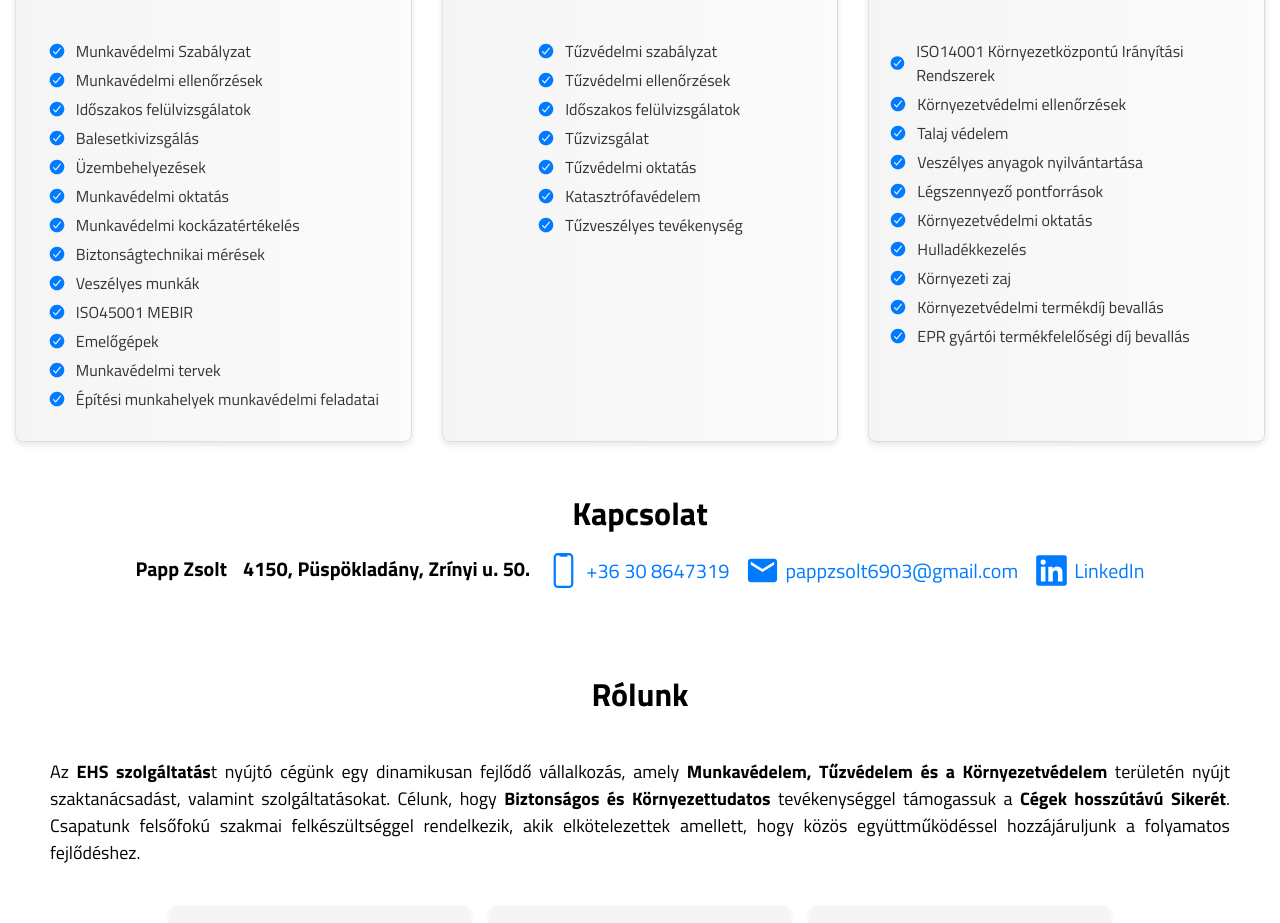
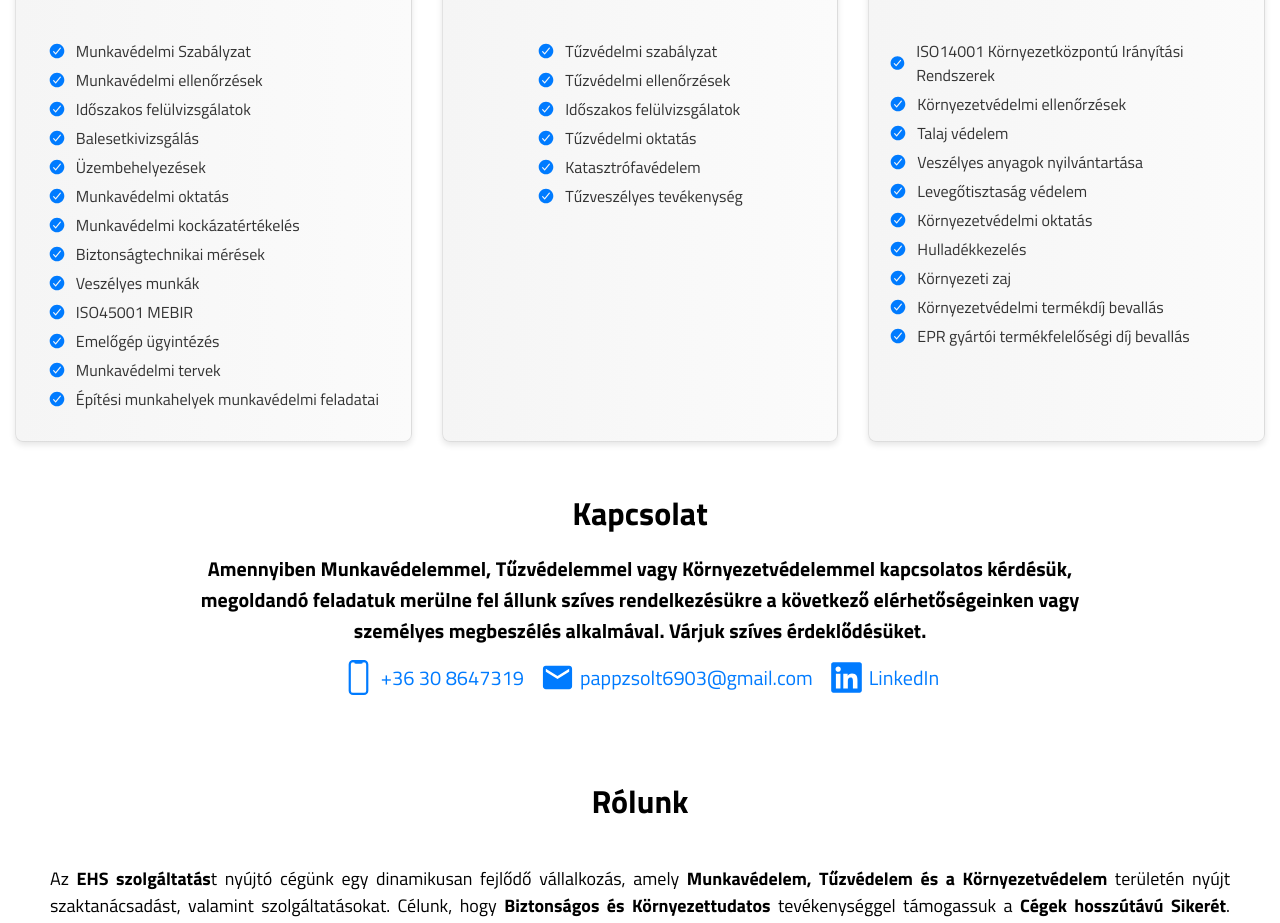
Before and after one commit to pappdanie1/SafetyResponsive, a React (Vite) app: page / in a window 1280 px wide. Shown: the part 840-1763 px from the top of the page. Built offline with nearby package versions, Linux system fonts and the light colour scheme.

Commit message:
refactor

```diff
--- a/src/App.jsx
+++ b/src/App.jsx
@@ -38,11 +38,13 @@ import KornyezetvedelmiOktatas from './pages/KornyezetvedelmiOktatas'
 import Hulladekkezeles from './pages/Hulladekkezeles'
 import Bevallas from './pages/Bevallas'
 import EPRBevallas from './pages/EPRBevallas'
+import ScrollToTop from  './components/ScrollToTop';
 
 function App() {
     return(
         <BrowserRouter>
             <Header/>
+            <ScrollToTop />
             <Routes>
                 <Route path='/' element={<Home/>}/>
                 <Route path='/kapcsolat' element={<ContactUs/>}/>
--- a/src/components/CardContainer.jsx
+++ b/src/components/CardContainer.jsx
@@ -38,7 +38,7 @@ const CardContainer = () => {
                     <li><IoCheckmarkCircle className="check-icon" />Biztonságtechnikai mérések</li>
                     <li><IoCheckmarkCircle className="check-icon" />Veszélyes munkák</li>
                     <li><IoCheckmarkCircle className="check-icon" />ISO45001 MEBIR</li>
-                    <li><IoCheckmarkCircle className="check-icon" />Emelőgépek</li>
+                    <li><IoCheckmarkCircle className="check-icon" />Emelőgép ügyintézés</li>
                     <li><IoCheckmarkCircle className="check-icon" />Munkavédelmi tervek</li>
                     <li><IoCheckmarkCircle className="check-icon" />Építési munkahelyek munkavédelmi feladatai</li>
                 </ul>
@@ -50,7 +50,6 @@ const CardContainer = () => {
                     <li><IoCheckmarkCircle className="check-icon" />Tűzvédelmi szabályzat</li>
                     <li><IoCheckmarkCircle className="check-icon" />Tűzvédelmi ellenőrzések</li>
                     <li><IoCheckmarkCircle className="check-icon" />Időszakos felülvizsgálatok</li>
-                    <li><IoCheckmarkCircle className="check-icon" />Tűzvizsgálat</li>
                     <li><IoCheckmarkCircle className="check-icon" />Tűzvédelmi oktatás</li>
                     <li><IoCheckmarkCircle className="check-icon" />Katasztrófavédelem</li>
                     <li><IoCheckmarkCircle className="check-icon" />Tűzveszélyes tevékenység</li>
@@ -64,7 +63,7 @@ const CardContainer = () => {
                     <li><IoCheckmarkCircle className="check-icon" />Környezetvédelmi ellenőrzések</li>
                     <li><IoCheckmarkCircle className="check-icon" />Talaj védelem</li>
                     <li><IoCheckmarkCircle className="check-icon" />Veszélyes anyagok nyilvántartása</li>
-                    <li><IoCheckmarkCircle className="check-icon" />Légszennyező pontforrások</li>
+                    <li><IoCheckmarkCircle className="check-icon" />Levegőtisztaság védelem</li>
                     <li><IoCheckmarkCircle className="check-icon" />Környezetvédelmi oktatás</li>
                     <li><IoCheckmarkCircle className="check-icon" />Hulladékkezelés</li>
                     <li><IoCheckmarkCircle className="check-icon" />Környezeti zaj</li>
--- a/src/components/Contact.jsx
+++ b/src/components/Contact.jsx
@@ -7,33 +7,37 @@ import { FaLinkedin } from "react-icons/fa6";
 const Contact = () => {
 
     return (
-        <div className="center-section-main" >
-            <div className="main-contact-section" >
+        <div className="center-section-main">
+          <div className="main-contact-section">
             <h2>Kapcsolat</h2>
-                <div className="main-contact-info" >
+            <div className="main-contact-info">
               <div className="main-name">
-                        <p>Papp Zsolt</p>
+                <p>
+                  Amennyiben Munkavédelemmel, Tűzvédelemmel vagy Környezetvédelemmel
+                  kapcsolatos kérdésük, megoldandó feladatuk merülne fel állunk
+                  szíves rendelkezésükre a következő elérhetőségeinken vagy
+                  személyes megbeszélés alkalmával. Várjuk szíves érdeklődésüket.
+                </p>
               </div>
-                    <div className="main-adddress" >
-                        <p>4150, Püspökladány, Zrínyi u. 50.</p>
+
             </div>
-                    <div className="main-phone" >
+            <div className="main-contact-info-b" >
+            <div className="main-phone">
                 <IoPhonePortraitOutline className="main-icon" />
                 <a href="tel:+36308647319">+36 30 8647319</a>
               </div>
-                    <div className="main-email" >
+              <div className="main-email">
                 <MdEmail className="main-icon" />
                 <a href="mailto:pappzsolt6903@gmail.com">pappzsolt6903@gmail.com</a>
               </div>
-                    <div className="main-email" >
+              <div className="main-email">
                 <FaLinkedin className="main-icon" />
                 <a href="https://www.linkedin.com/in/zsolt-papp-8270582b4/">LinkedIn</a>
               </div>
             </div>
           </div>
         </div>
-
-    )
+      );
 }
 
 export default Contact
--- /dev/null
+++ b/src/components/ScrollToTop.jsx
@@ -0,0 +1,14 @@
+import { useEffect } from 'react';
+import { useLocation } from 'react-router-dom';
+
+const ScrollToTop = () => {
+  const { pathname } = useLocation();
+
+  useEffect(() => {
+    window.scrollTo(0, 0);
+  }, [pathname]);
+
+  return null;
+};
+
+export default ScrollToTop;
--- a/src/css/Contact.css
+++ b/src/css/Contact.css
@@ -22,7 +22,17 @@
     display: flex;
     flex-wrap: wrap;
     gap: 1rem;
-    width: 100%;
+    width: 80%;
+    justify-content: center;
+    text-align: center;
+}
+
+.main-contact-info-b {
+    margin-top: 10px;
+    display: flex;
+    flex-wrap: wrap;
+    gap: 1rem;
+    width: 80%;
     justify-content: center;
     text-align: center;
 }
@@ -38,14 +48,14 @@
     margin-bottom: 0.25rem;
 }
 
-.main-contact-info a {
+.main-contact-info-b a {
     color: #007bff;
     text-decoration: none;
     transition: color 0.2s ease-in-out;
     font-size: 20px;
 }
 
-.main-contact-info a:hover {
+.main-contact-info-b a:hover-b {
     color: #0056b3;
 }
 
@@ -71,11 +81,11 @@
 
 @media only screen and (max-width: 768px) {
     .main-contact-info a {
-        font-size: 15px;
+        font-size: 20px;
     }
 
     .main-contact-info p {
-        font-size: 15px;
+        font-size: 20px;
     }
     .center-section-main {
         display: flex;
@@ -86,11 +96,11 @@
 
 @media only screen and (max-width: 1024px) {
     .main-contact-info a {
-        font-size: 18px;
+        font-size: 20px;
     }
 
     .main-contact-info p {
-        font-size: 16px;
+        font-size: 20px;
     }
     .center-section-main {
         display: flex;
--- a/src/css/ContactUs.css
+++ b/src/css/ContactUs.css
@@ -16,6 +16,10 @@
 .contact-us-section h1 {
     margin-bottom: 1.5rem;
     font-size: 45px;
+}
+
+.contact-us-item h2 {
+    font-size: 25px;
 }
 
 .contact-us-subsection {
--- a/src/pages/ContactUs.jsx
+++ b/src/pages/ContactUs.jsx
@@ -12,10 +12,7 @@ const ContactUs = () => {
                 <div className="contact-us-subsection">
                     <div className="contact-us-info">
                         <div className="contact-us-item">
-                            <h2>Papp Zsolt</h2>
-                        </div>
-                        <div className="contact-us-item">
-                            <h2>4150, Püspökladány, Zrínyi u. 50.</h2>
+                            <h2>Amennyiben Munkavédelemmel, Tűzvédelemmel vagy Környezetvédelemmel kapcsolatos kérdésük, megoldandó faladatuk merülne fel állunk szíves rendelkezésükre a következő elérhetőségeinken vagy személyes megbeszélés alkalmával. Várjuk szíves érdeklődésüket.</h2>
                         </div>
                         <div className="contact-us-item">
                             <IoPhonePortraitOutline className="contact-us-icon" />
--- a/src/pages/MunkavedelmiEllenorzesek.jsx
+++ b/src/pages/MunkavedelmiEllenorzesek.jsx
@@ -25,7 +25,7 @@ const MunkavedelmiEllenorzesek = () => {
                                 a közösen meghatározott határidőre elvégzésre kerüljenek.
                             </p>
                             <p className="subsection-content">
-                                Természetesen Munkavédelmi Hatósági ellenőrzések során is jelen
+                                Természetesen a Munkavédelmi Hatósági ellenőrzések során is jelen
                                 vagyunk és képviseljük ügyfeleink érdekeit.
                             </p>
                         </div>
--- a/src/pages/TuzvedelmiSzabalyzat.jsx
+++ b/src/pages/TuzvedelmiSzabalyzat.jsx
@@ -28,7 +28,7 @@ const TuzvedelmiSzabalyzat = () => {
                             <li><IoCheckmarkCircle className="check-icon" /><strong>Tűzjelzés és riasztás:</strong> Azokat az eljárásokat, amelyek biztosítják a tűz gyors észlelését és a megfelelő személyek értesítését, beleértve a tűzjelző rendszerek használatát és a riasztási láncot.</li>
                             <li><IoCheckmarkCircle className="check-icon" /><strong>Menekülési útvonalak:</strong> Az épületben található menekülési útvonalak és kijáratok pontos leírása, valamint a menekülési útvonalak akadálymentességének biztosítása.</li>
                             <li><IoCheckmarkCircle className="check-icon" /><strong>Tűzoltó eszközök:</strong> A tűzoltó készülékek és berendezések elhelyezése, karbantartása és használatukra vonatkozó utasítások.</li>
-                            <li><IoCheckmarkCircle className="check-icon" /><strong>Képzés és oktatás:</strong> Az alkalmazottak rendszeres tűzvédelmi oktatása, beleértve a tűz esetén követendő eljárások, a tűzoltó eszközök használata és az evakuálási gyakorlatok.</li>
+                            <li><IoCheckmarkCircle className="check-icon" /><strong>Képzés és oktatás:</strong> Az alkalmazottak rendszeres tűzvédelmi oktatása, beleértve a tűz esetén követendő eljárásokat, a tűzoltó eszközök használatát és az evakuálási gyakorlatokat.</li>
                             <li><IoCheckmarkCircle className="check-icon" /><strong>Tűzriadó tervek:</strong> A tűz esetén követendő eljárások, beleértve az evakuálási terveket, az elsősegélynyújtást és a tűzoltó egységek értesítését.</li>
                         </ul>
                         <p className="subsection-content">
```
Lines whose indentation alone changed are shown as unchanged.
